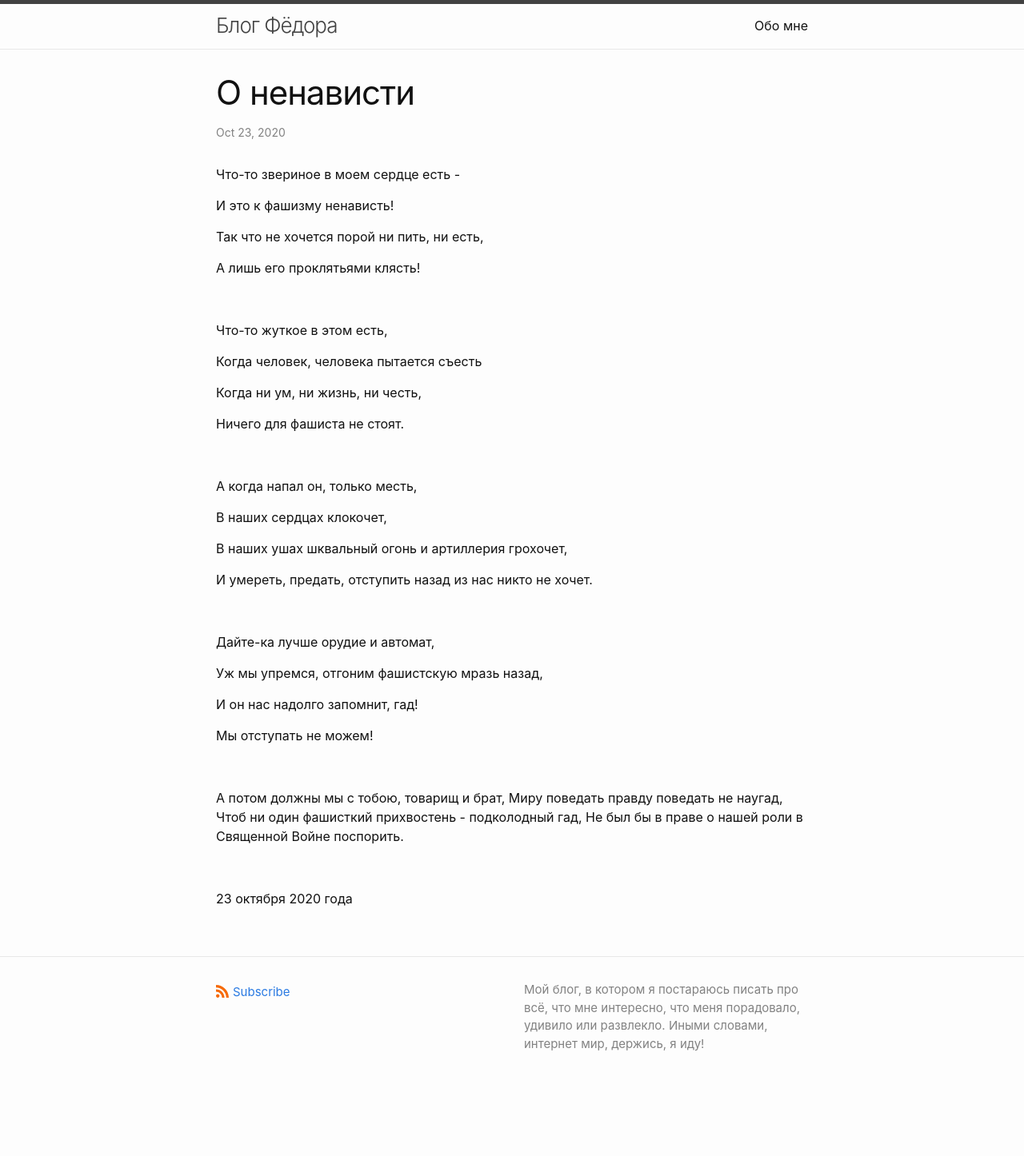
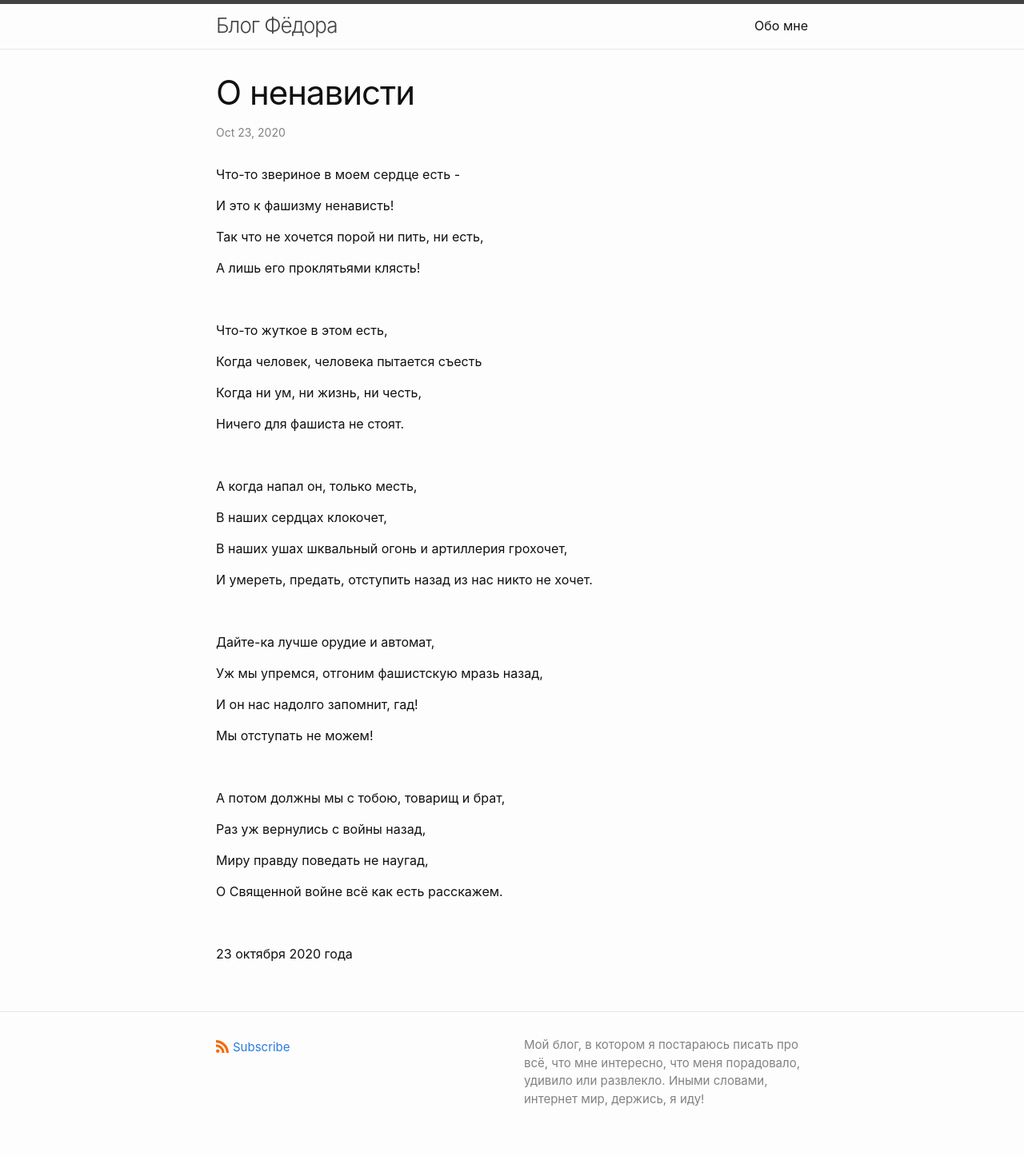
Before and after one commit to fjodor-che/blog, a Jekyll site: the page built from _posts/2020-10-23-o-nenavisti.md, in a window 1280 px wide. Shown: the whole page at 80% size. Built offline with Jekyll 4.4.1, drawn with Linux system fonts in a browser that asks for light colours; before the commit the page ends 1377 px from its top, so only the background shows below that.

Commit message:
Update 2020-10-23-o-nenavisti.md

```diff
--- a/_posts/2020-10-23-o-nenavisti.md
+++ b/_posts/2020-10-23-o-nenavisti.md
@@ -49,9 +49,12 @@ published: true
 <br>
 
 А потом должны мы с тобою, товарищ и брат,
-Миру поведать правду поведать не наугад,
-Чтоб ни один фашисткий прихвостень - подколодный гад,
-Не был бы в праве о нашей роли в Священной Войне поспорить.
+
+Раз уж вернулись с войны назад,
+
+Миру правду поведать не наугад,
+
+О Священной войне всё как есть расскажем.
 
 <br>
 
```
